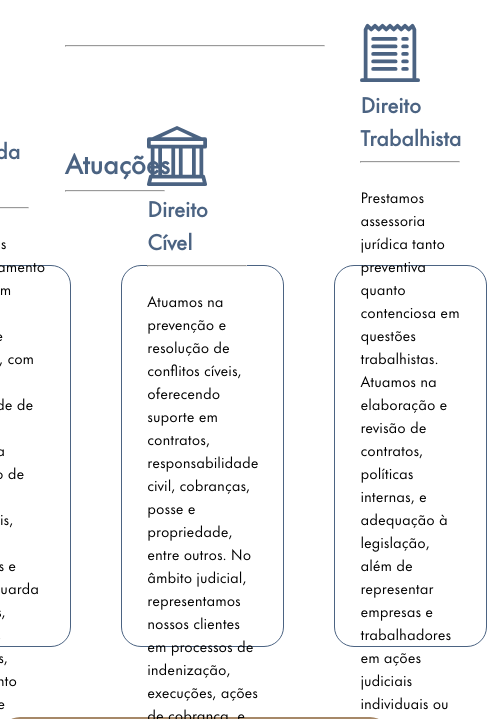
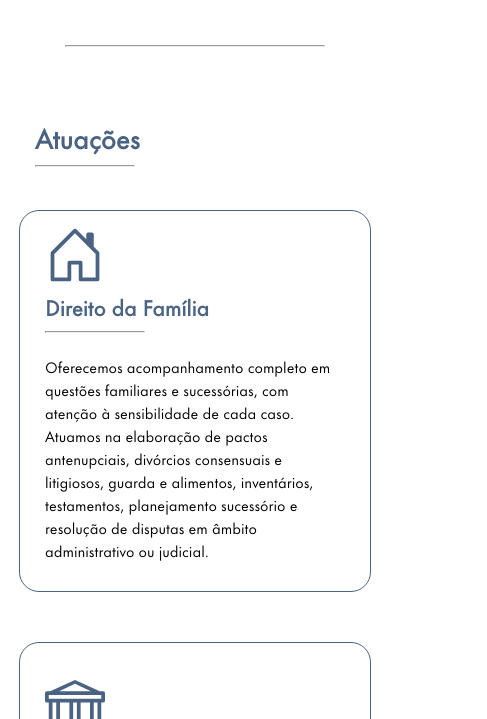
Before and after one commit to LuisaSenzaki/NelsonOka, a plain HTML site: page index.html in a window 390 px wide. Shown: the part 1268-1987 px from the top of the page, 487 px wide, since content can reach past the window. Drawn offline with Linux system fonts and the light colour scheme.

Commit message:
feat: mobile version of the performance session

```diff
--- a/style.css
+++ b/style.css
@@ -419,6 +419,8 @@ footer {
         margin: 0;
     }
 
+    /* página quem somos - mobile */
+
     .title-first{
         font-size: 25px;
     }
@@ -440,8 +442,19 @@ footer {
     }
 
     .img-logo img{
-    width: 300px;
-    height: auto;
+        width: 300px;
+        height: auto;
+    }
+
+    /* página atuações - mobile */
+
+    #atuacao {
+    padding: 30px 35px;
+    }
+
+    .container-all{
+    flex-direction: column;
+    padding: 5px 5px;
     }
 
 }
```
